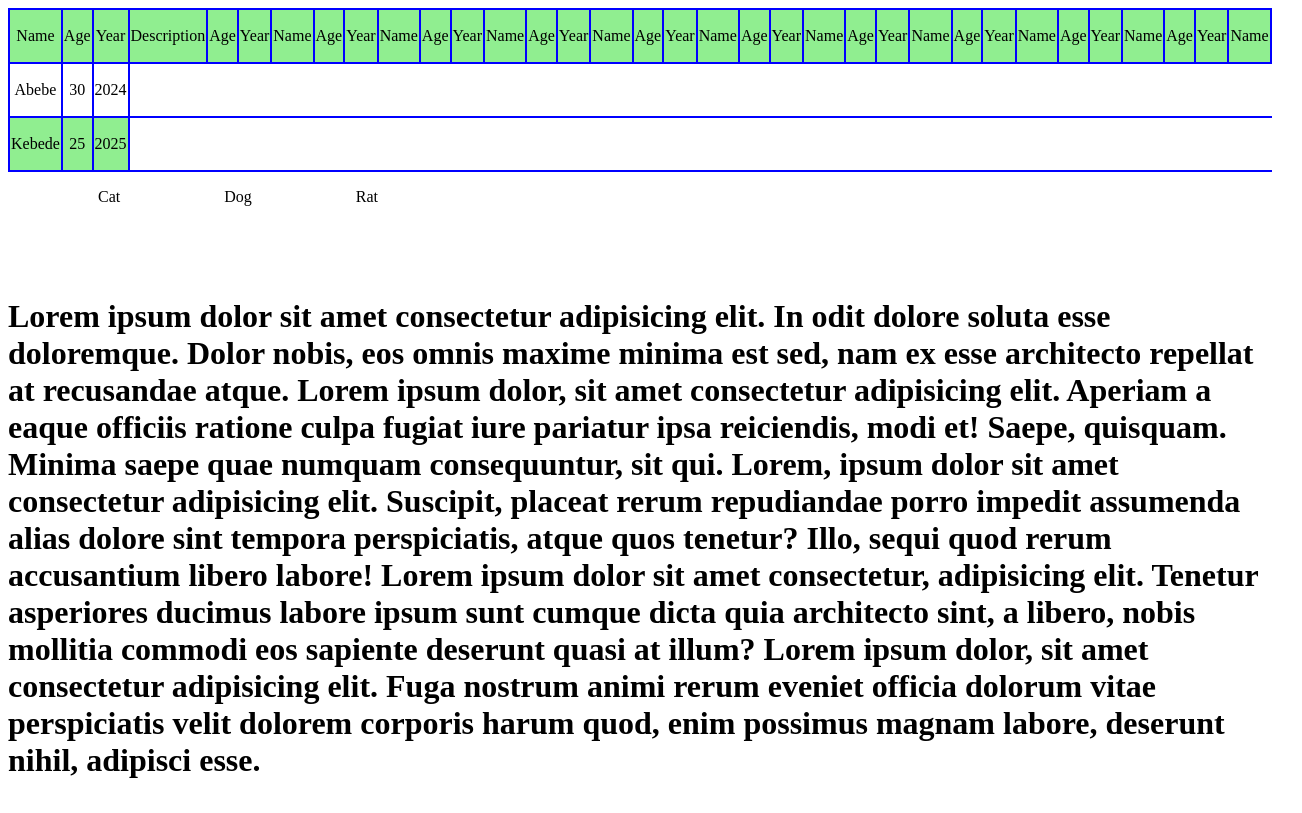
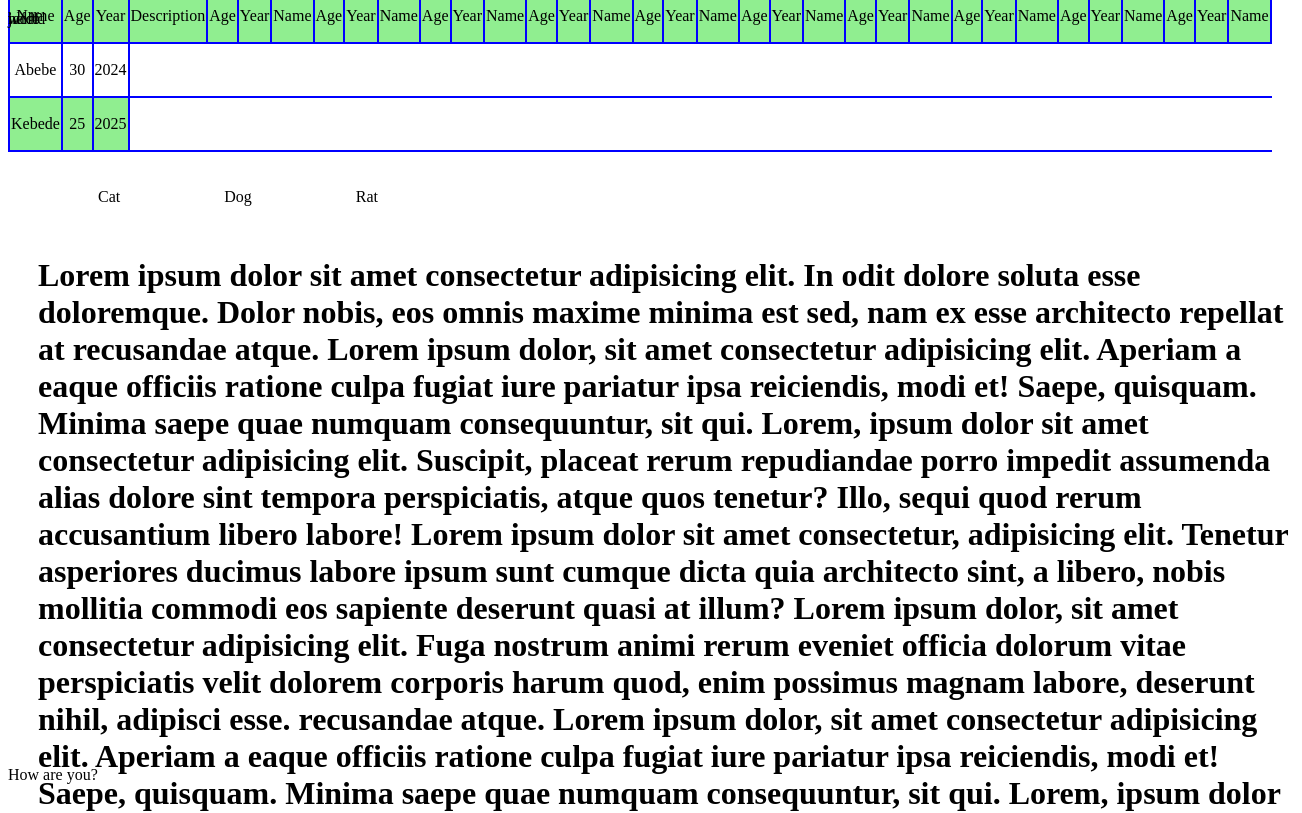
Before and after one commit to try-gi/Jan-04-2025, a plain HTML site: page index.html in a window 1280 px wide. Shown: the top 813 px of the page, 1302 px wide, since content can reach past the window. Drawn offline with Linux system fonts and the light colour scheme.

Commit message:
3rd version

```diff
--- a/index.html
+++ b/index.html
@@ -99,9 +99,31 @@
 
         Lorem, ipsum dolor sit amet consectetur adipisicing elit. Suscipit, placeat rerum repudiandae porro impedit assumenda alias dolore sint tempora perspiciatis, atque quos tenetur? Illo, sequi quod rerum accusantium libero labore!
         Lorem ipsum dolor sit amet consectetur, adipisicing elit. Tenetur asperiores ducimus labore ipsum sunt cumque dicta quia architecto sint, a libero, nobis mollitia commodi eos sapiente deserunt quasi at illum?
+        Lorem ipsum dolor, sit amet consectetur adipisicing elit. Fuga nostrum animi rerum eveniet officia dolorum vitae perspiciatis velit dolorem corporis harum quod, enim possimus magnam labore, deserunt nihil, adipisci esse. recusandae atque. Lorem ipsum dolor, sit amet consectetur adipisicing elit. Aperiam a eaque officiis ratione culpa fugiat iure pariatur ipsa reiciendis, modi et! Saepe, quisquam. Minima saepe quae numquam consequuntur, sit qui.
+
+
+        Lorem, ipsum dolor sit amet consectetur adipisicing elit. Suscipit, placeat rerum repudiandae porro impedit assumenda alias dolore sint tempora perspiciatis, atque quos tenetur? Illo, sequi quod rerum accusantium libero labore!
+        Lorem ipsum dolor sit amet consectetur, adipisicing elit. Tenetur asperiores ducimus labore ipsum sunt cumque dicta quia architecto sint, a libero, nobis mollitia commodi eos sapiente deserunt quasi at illum?
         Lorem ipsum dolor, sit amet consectetur adipisicing elit. Fuga nostrum animi rerum eveniet officia dolorum vitae perspiciatis velit dolorem corporis harum quod, enim possimus magnam labore, deserunt nihil, adipisci esse.
+        recusandae atque. Lorem ipsum dolor, sit amet consectetur adipisicing elit. Aperiam a eaque officiis ratione culpa fugiat iure pariatur ipsa reiciendis, modi et! Saepe, quisquam. Minima saepe quae numquam consequuntur, sit qui.
+
+
+
+
+
+        Lorem, ipsum dolor sit amet consectetur adipisicing elit. Suscipit, placeat rerum repudiandae porro impedit assumenda alias dolore sint tempora perspiciatis, atque quos tenetur? Illo, sequi quod rerum accusantium libero labore!
+        Lorem ipsum dolor sit amet consectetur, adipisicing elit. Tenetur asperiores ducimus labore ipsum sunt cumque dicta quia architecto sint, a libero, nobis mollitia commodi eos sapiente deserunt quasi at illum?
+        Lorem ipsum dolor, sit amet consectetur adipisicing elit. Fuga nostrum animi rerum eveniet officia dolorum vitae perspiciatis velit dolorem corporis harum quod, enim possimus magnam labore, deserunt nihil, adipisci esse.
+
+
 
     </h1>
 
+    <div>
+        <p>How are you?</p>
+        <span>I am fine</span>
+
+    </div>
+
 </body>
 </html>
--- a/style.css
+++ b/style.css
@@ -31,7 +31,12 @@ tr:nth-child(odd){
 
 span{
     display: block;
-    display: none;
+    /* display: none; */
+    /* position: fixed; */
+    position: sticky;
+    top: 10px;
+    /* bottom: 0px; */
+    position: absolute;
 }
 
 li{
@@ -40,14 +45,19 @@ li{
 
 }
 
-p{
+h1{
     position: relative;
     left: 30px;
     top: 30px;
 
 }
 
-h1{
+p{
     position: fixed;
     bottom: 0px;
 }
+
+div{
+    position:relative;
+    bottom: 20px;
+}
```
